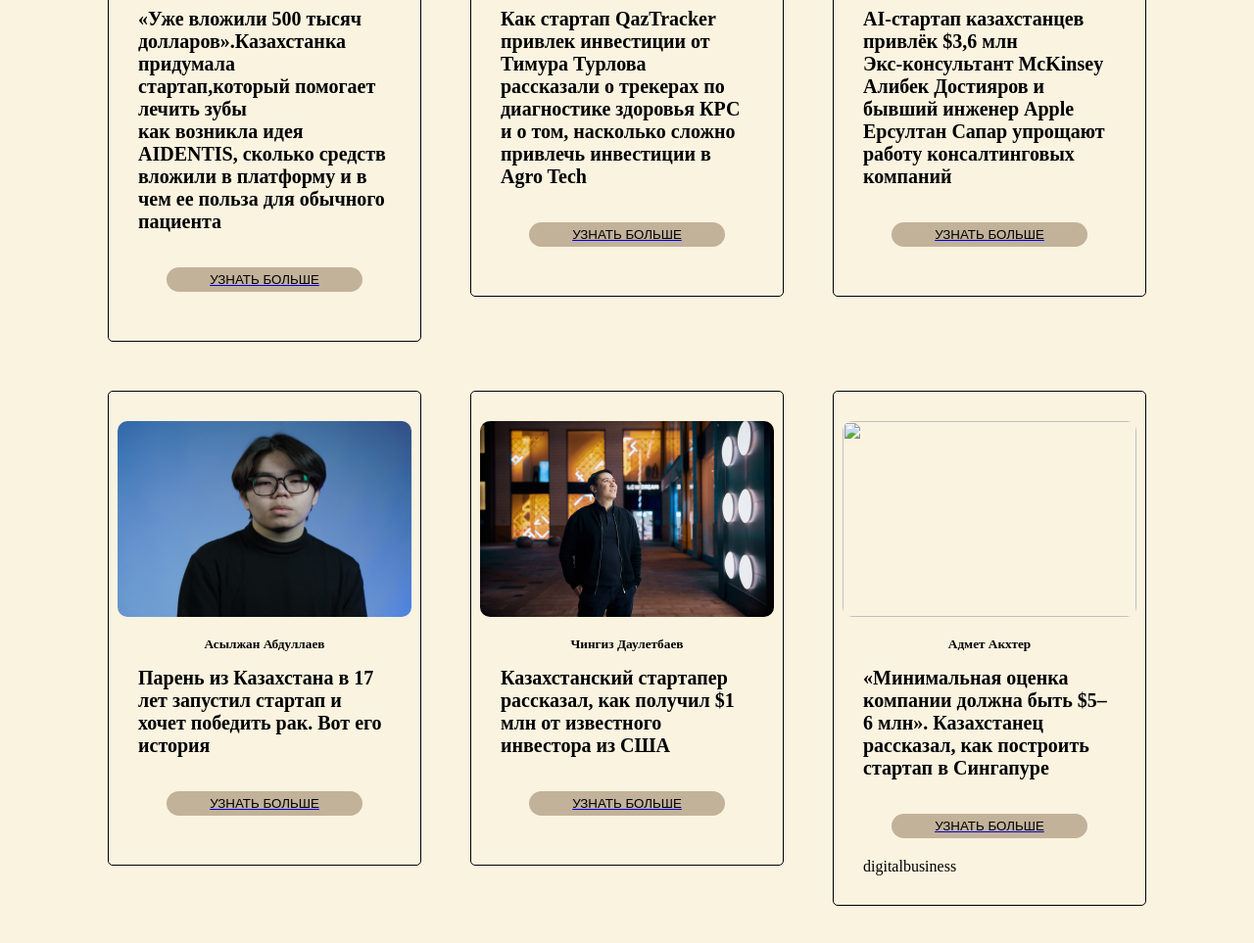
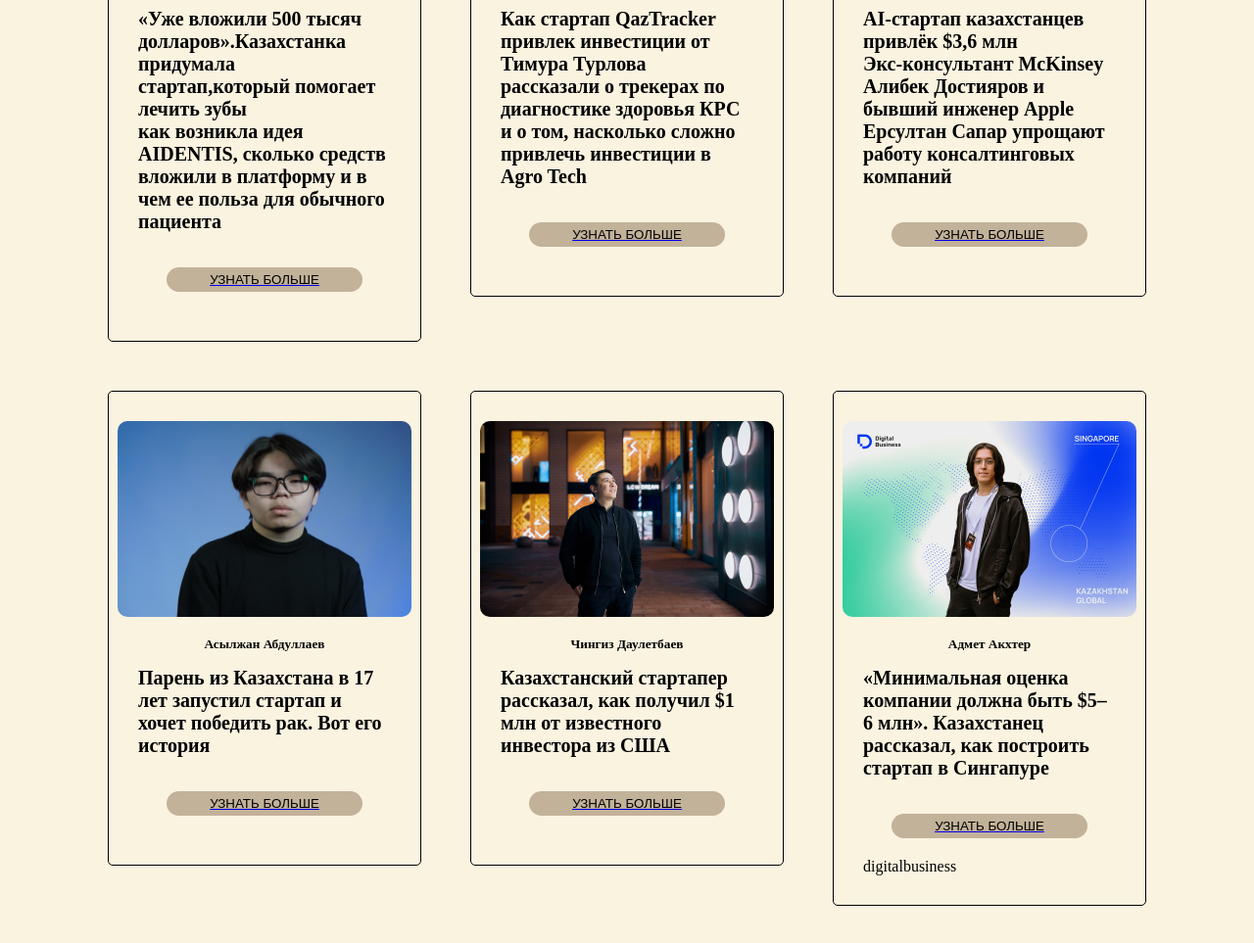
Before and after one commit to nikitakogay/STARTLUB, a plain HTML site: page index.html in a window 1280 px wide. Shown: the part 1262-2225 px from the top of the page at 98% size. Drawn offline with Linux system fonts and the light colour scheme.

Commit message:
Add files via upload

```diff
--- a/index.html
+++ b/index.html
@@ -154,7 +154,7 @@
           >
         </div>
         <div class="offer-card">
-          <img src="./" alt="" />
+          <img src="./img/1-01-1.png" alt="" />
           <h5>Адмет Акхтер</h5>
           <h1>
             «Минимальная оценка компании должна быть $5–6 млн». Казахстанец
```
